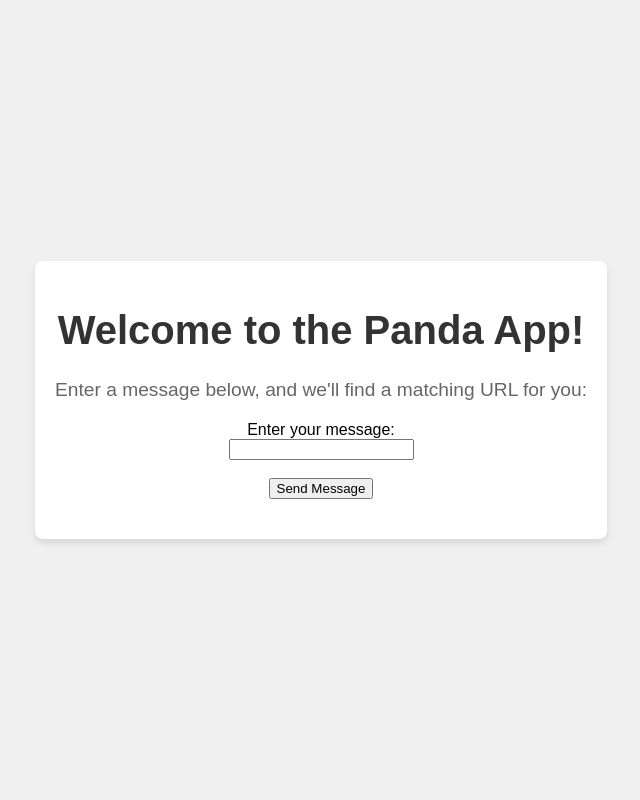
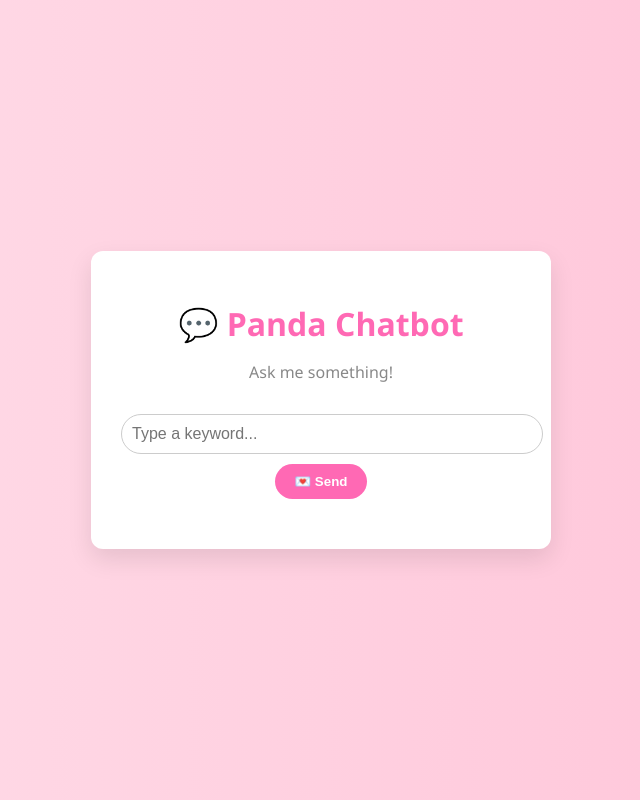
Before and after one commit to RancyAmudala/Chatbot, a Flask app: page / in a window 1280 px wide. Shown: the whole page, without its empty margins (319-959 px from the left). Run offline with Flask 2, Linux system fonts and the light colour scheme.

Commit message:
Update panda.html

```diff
--- a/templates/panda.html
+++ b/templates/panda.html
@@ -1,62 +1,135 @@
 <!DOCTYPE html>
 <html lang="en">
 <head>
-    <meta charset="UTF-8">
-    <meta name="viewport" content="width=device-width, initial-scale=1.0">
-    <title>Panda App</title>
+  <meta charset="UTF-8" />
+  <meta name="viewport" content="width=device-width, initial-scale=1.0"/>
+  <title>Panda Chatbot</title>
   <style>
-        /* Add CSS to center the content */
     body {
+      background: linear-gradient(to right, #ffdee9, #ffc2d7);
       display: flex;
-            justify-content: center; /* Horizontally center the content */
-            align-items: center;     /* Vertically center the content */
-            height: 100vh;           /* Full viewport height */
-            margin: 0;               /* Remove default margin */
-            font-family: Arial, sans-serif;  /* Optional: Set font */
-            background-color: #f0f0f0;      /* Optional: Set background color */
+      justify-content: center;
+      align-items: center;
+      height: 100vh;
+      margin: 0;
+      font-family: 'Segoe UI', sans-serif;
     }
 
-        .container {
-            text-align: center;      /* Center text inside the container */
-            padding: 20px;           /* Optional: Add some padding */
-            background-color: white; /* Optional: Set background color for the form */
-            border-radius: 8px;      /* Optional: Add rounded corners */
-            box-shadow: 0px 4px 6px rgba(0, 0, 0, 0.1); /* Optional: Add shadow effect */
+    .chat-container {
+      background-color: #fff;
+      border-radius: 12px;
+      padding: 30px;
+      box-shadow: 0 10px 25px rgba(0, 0, 0, 0.1);
+      width: 90%;
+      max-width: 400px;
+      text-align: center;
     }
 
     h1 {
-            font-size: 2.5em;        /* Set heading size */
-            color: #333;             /* Set heading color */
+      color: #ff69b4;
+      margin-bottom: 10px;
     }
 
     p {
-            font-size: 1.2em;        /* Set paragraph font size */
-            color: #666;             /* Set paragraph color */
+      color: #888;
     }
 
-        form {
-            margin-top: 20px;
+    input[type="text"] {
+      padding: 10px;
+      width: 100%;
+      border-radius: 20px;
+      border: 1px solid #ccc;
+      font-size: 1em;
+      margin-top: 15px;
+    }
+
+    .chat-send {
+      margin-top: 10px;
+      padding: 10px 20px;
+      background-color: #ff69b4;
+      color: white;
+      border: none;
+      border-radius: 20px;
+      cursor: pointer;
+      font-weight: bold;
+    }
+
+    .chat-send:hover {
+      background-color: #ff85c1;
     }
 
     #result {
       margin-top: 20px;
     }
+
+    .chat-bubble {
+      background-color: #ffe6f0;
+      padding: 15px;
+      border-radius: 15px;
+      margin-top: 10px;
+      text-align: left;
+      font-size: 0.95em;
+      color: #444;
+      position: relative;
+    }
+
+    .chat-bubble::before {
+      content: "🤖";
+      position: absolute;
+      top: -15px;
+      left: -10px;
+      font-size: 1.2em;
+    }
   </style>
 </head>
 <body>
-    <div class="container">
-        <h1>Welcome to the Panda App!</h1>
-        <p>Enter a message below, and we'll find a matching URL for you:</p>
+  <div class="chat-container">
+    <h1>💬 Panda Chatbot</h1>
+    <p>Ask me something!</p>
 
-        <!-- Form to send message -->
-        <form action="/chat" method="POST">
-            <label for="message">Enter your message:</label><br>
-            <input type="text" id="message" name="message" required><br><br>
-            <input type="submit" value="Send Message">
-        </form>
+    <input type="text" id="message" placeholder="Type a keyword..." required />
+    <button class="chat-send" onclick="sendMessage()">💌 Send</button>
 
-        <!-- Result section to display the response -->
     <div id="result"></div>
   </div>
+
+  <script>
+    async function sendMessage() {
+      const msgInput = document.getElementById('message');
+      const resultDiv = document.getElementById('result');
+      const message = msgInput.value.trim();
+
+      if (!message) return;
+
+      // Clear input
+      msgInput.value = '';
+
+      // Add loading bubble
+      resultDiv.innerHTML = `<div class="chat-bubble">⏳ Thinking...</div>`;
+
+      try {
+        const response = await fetch('/chat', {
+          method: 'POST',
+          headers: {
+            'Content-Type': 'application/x-www-form-urlencoded'
+          },
+          body: `message=${encodeURIComponent(message)}`
+        });
+
+        const text = await response.text();
+
+        resultDiv.innerHTML = `
+          <div class="chat-bubble">
+            ${text}
+          </div>
+        `;
+      } catch (err) {
+        resultDiv.innerHTML = `
+          <div class="chat-bubble">⚠️ Something went wrong. Try again!</div>
+        `;
+        console.error(err);
+      }
+    }
+  </script>
 </body>
 </html>
```
Lines whose indentation alone changed are shown as unchanged.
